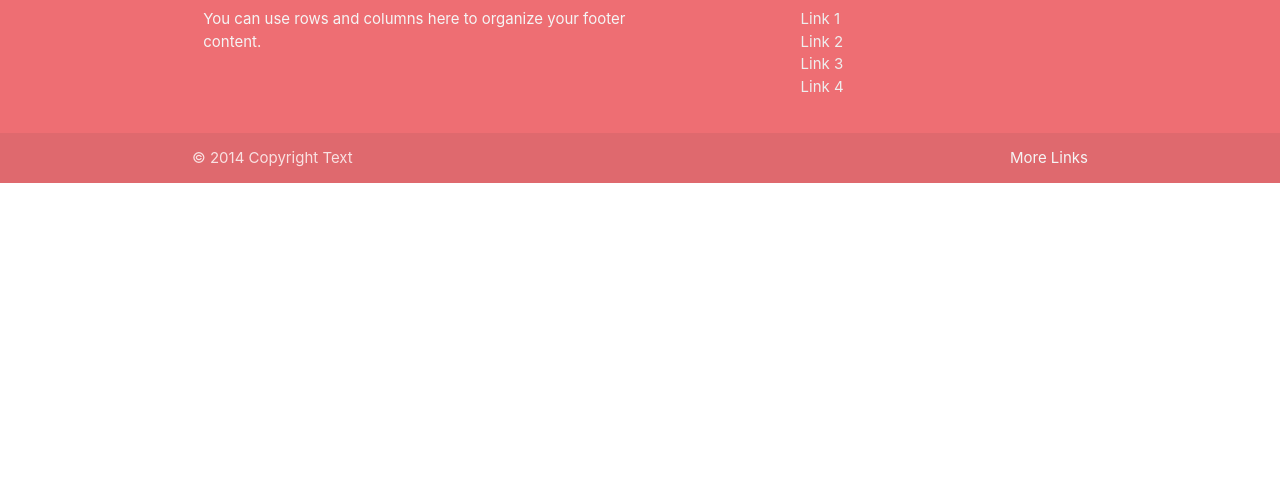
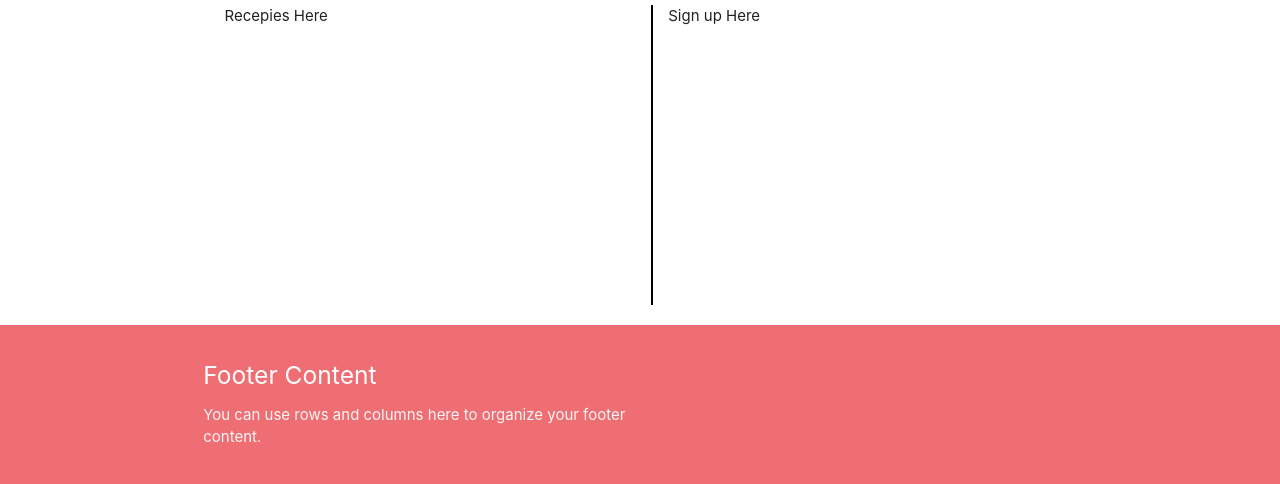
Before and after one commit to dhruv2102/MS3-Recepie-Book, a Flask app: page / in a window 1280 px wide. Shown: the part 617-1101 px from the top of the page. Before the commit the page ends 800 px from the top, so only its background shows below. Run offline with Flask 2, Linux system fonts and the light colour scheme; data that the repository does not hold is empty; some libraries are stand-ins or nearby versions.

Commit message:
Added basic layout for index page

```diff
--- a/app.py
+++ b/app.py
@@ -18,11 +18,17 @@ mongo = PyMongo(app)
 
 
 @app.route("/")
-@app.route("/get_recepies")
-def get_recepies():
-    recepies = mongo.db.recepies.find()
-    return render_template('recepies.html', recepies=recepies)
+@app.route("/home")
+def home():
+    return render_template('home.html')
+
+
+# @app.route("/get_recepies")
+# def get_recepies():
+#     recepies = mongo.db.recepies.find()
+#     return render_template('recepies.html', recepies=recepies)
 
 
 if __name__ == "__main__":
-    app.run(host=os.environ.get("IP"), port=int(os.environ.get("PORT")), debug=True)
+    app.run(host=os.environ.get("IP"), port=int(os.environ.get("PORT")),
+            debug=True)
--- a/static/css/style.css
+++ b/static/css/style.css
@@ -8,3 +8,9 @@ body {
 main {
     flex: 1 0 auto;
   }
+
+.vertical-line {
+    border-left: 2px solid black;
+    height: 300px;
+    padding-left: 15px;
+}
--- a/templates/base.html
+++ b/templates/base.html
@@ -20,6 +20,7 @@
                 <ul class="right hide-on-med-and-down">
                     <li><a href="">Home</a></li>
                     <li><a href="">Dropdown</a></li>
+                    <!-- Add session user stuff here -->
                 </ul>
             </div>
         </nav>
@@ -48,24 +49,8 @@
                     <p class="grey-text text-lighten-4">You can use rows and columns here to organize your footer
                         content.</p>
                 </div>
-                <div class="col l4 offset-l2 s12">
-                    <h5 class="white-text">Links</h5>
-                    <ul>
-                        <li><a class="grey-text text-lighten-3" href="#!">Link 1</a></li>
-                        <li><a class="grey-text text-lighten-3" href="#!">Link 2</a></li>
-                        <li><a class="grey-text text-lighten-3" href="#!">Link 3</a></li>
-                        <li><a class="grey-text text-lighten-3" href="#!">Link 4</a></li>
-                    </ul>
-                </div>
-            </div>
-        </div>
-        <div class="footer-copyright">
-            <div class="container">
-                © 2014 Copyright Text
-                <a class="grey-text text-lighten-4 right" href="#!">More Links</a>
-            </div>
-        </div>
     </footer>
+
 
     <!-- Scripts -->
     <!-- Jquery Script -->
--- /dev/null
+++ b/templates/home.html
@@ -0,0 +1,25 @@
+{% extends 'base.html'%}
+
+
+
+{% block content %}
+<!-- Add a picture -->
+    <div>
+        <img class="responsive-img" width='100%' src="https://lorempixel.com/580/250/nature/1">
+    </div>
+
+
+<!-- Add multiple signs, one for recepies and one for sign ups -->
+    <div class="row">
+        <div class="col s6 m4 offset-m2">
+            Recepies Here
+        </div>
+        <!-- Signup section -->
+        <div class="col s6 m4">
+            <div class="vertical-line">
+                Sign up Here
+            </div>
+        </div>
+    </div>
+
+{% endblock %}
```
